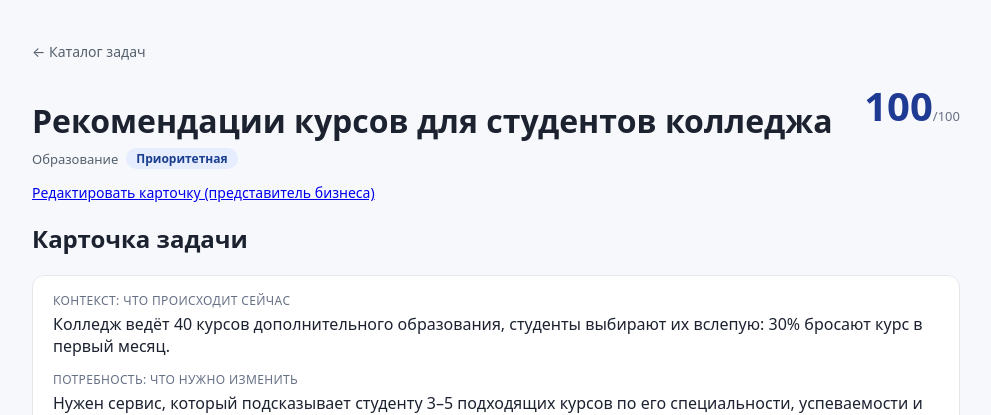
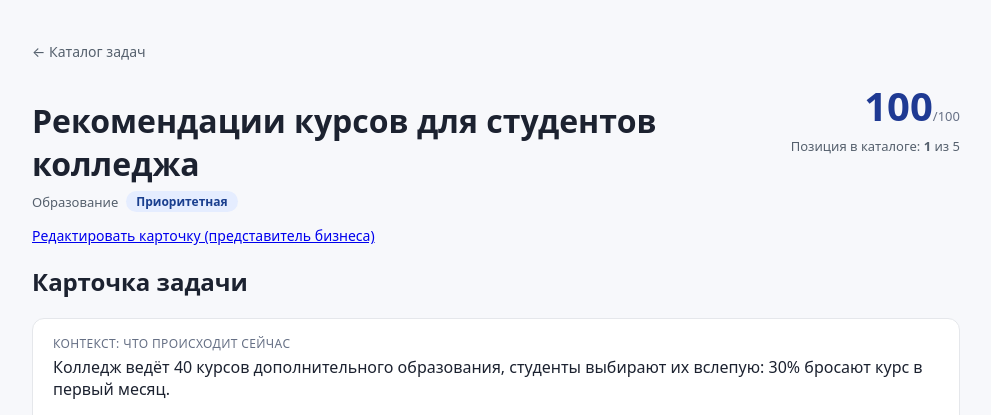
Before and after one commit to BAITC-Hacks/hack-4a84a5e5-taymas-systems, a FastAPI app: page /tasks/c_seed0001 in a window 1280 px wide. Shown: the part 47-462 px from the top of the page, without its empty margins (144-1135 px from the left). Run offline with FastAPI, Linux system fonts and the light colour scheme.

Commit message:
[HAC-39] Позиция «N из M» на странице задачи и число откликов в каталоге
Кейс, шаг 5: задача публикуется «на позиции, соответствующей её рейтингу».
После публикации пользователь попадает на страницу задачи — там позиция и была
не видна, то есть связь рейтинга с местом в каталоге на демо не показывалась.
Неопубликованная карточка честно сообщает, что в каталоге её нет.

Число откликов в каталоге считается одним проходом по хранилищу, а не запросом
на карточку из шаблона.

Co-Authored-By: Claude Opus 5 (1M context) <noreply@anthropic.com>

```diff
--- a/app/static/catalog.css
+++ b/app/static/catalog.css
@@ -39,6 +39,11 @@
 .warn { color: #8a5a00; font-size: 12px; }
 .star { color: #1a3f8f; font-size: 12px; font-weight: 600; }
 .empty { color: #55606d; background: #fff; border: 1px dashed var(--line); border-radius: 12px; padding: 20px; }
+
+.score-block { text-align: right; }
+.position { margin: 4px 0 0; font-size: 13px; color: #55606d; white-space: nowrap; }
+.position.muted { color: var(--muted); }
+.proposal-count { color: #55606d; }
 
 .breadcrumb a { color: #55606d; text-decoration: none; font-size: 14px; }
 .task-head { display: flex; justify-content: space-between; align-items: flex-start; gap: 24px; }
--- a/app/templates/catalog.html
+++ b/app/templates/catalog.html
@@ -44,6 +44,8 @@
         <span class="badge badge-{{ card.level }}">{{ card.level_label }}</span>
         {% if card.level == "draft" %}<span class="warn">требует уточнения</span>{% endif %}
         {% if card.level == "priority" %}<span class="star">приоритетная задача</span>{% endif %}
+        {% set count = proposal_counts.get(card.id, 0) %}
+        <span class="proposal-count">{% if count %}откликов: {{ count }}{% else %}откликов пока нет{% endif %}</span>
       </div>
       {% if card.need %}<p class="task-need">{{ card.need }}</p>{% endif %}
     </div>
--- a/app/templates/task.html
+++ b/app/templates/task.html
@@ -15,7 +15,14 @@
       {% if not card.confirmed %}<span class="warn">есть неподтверждённые правки</span>{% endif %}
     </div>
   </div>
-  <div class="score big" title="Подтверждённый рейтинг готовности">{{ card.score }}<span>/100</span></div>
+  <div class="score-block">
+    <div class="score big" title="Подтверждённый рейтинг готовности">{{ card.score }}<span>/100</span></div>
+    {% if position %}
+    <p class="position">Позиция в каталоге: <strong>{{ position }}</strong> из {{ catalog_size }}</p>
+    {% else %}
+    <p class="position muted">В каталоге не показывается</p>
+    {% endif %}
+  </div>
 </header>
 
 <p class="edit-link"><a href="/business/cards/{{ card.id }}/edit">Редактировать карточку (представитель бизнеса)</a></p>
--- a/app/web_catalog.py
+++ b/app/web_catalog.py
@@ -85,6 +85,10 @@ def catalog(request: Request, industry: str = "", level: str = ""):
     level = _clean_choice(level, LEVEL_LABELS)
     shown = store.list_cards(industry=industry or None, level=level or None)
     total = len(store.list_cards())
+    # Одним проходом по всем откликам, а не по запросу на карточку в шаблоне.
+    proposal_counts: dict[str, int] = {}
+    for proposal in store.proposals.values():
+        proposal_counts[proposal.card_id] = proposal_counts.get(proposal.card_id, 0) + 1
     return templates.TemplateResponse(
         request,
         "catalog.html",
@@ -92,6 +96,7 @@ def catalog(request: Request, industry: str = "", level: str = ""):
             "cards": shown,
             "shown": len(shown),
             "total": total,
+            "proposal_counts": proposal_counts,
             "industry": industry,
             "level": level,
             "ai_mode": ai.ai_mode(),
@@ -106,9 +111,15 @@ def _task_context(request: Request, card_id: str, *, error: str = "", form: dict
         raise HTTPException(status_code=404, detail="Задача не найдена")
     proposals = store.list_proposals(card.id)
     teams = {t.id: t for t in store.list_teams()}
+    # Кейс, шаг 5: задача публикуется «на позиции, соответствующей её рейтингу».
+    # Показываем эту позицию там, где пользователь оказывается сразу после публикации.
+    published = store.list_cards()
+    position = next((i + 1 for i, c in enumerate(published) if c.id == card.id), None)
     return {
         "request": request,
         "card": card,
+        "position": position,
+        "catalog_size": len(published),
         "rating": compute_rating(card),
         "proposals": [(p, teams.get(p.team_id)) for p in proposals],
         "teams": store.list_teams(),
```
Also changed, not shown: tests/test_web_catalog.py (+58 -0 lines).
